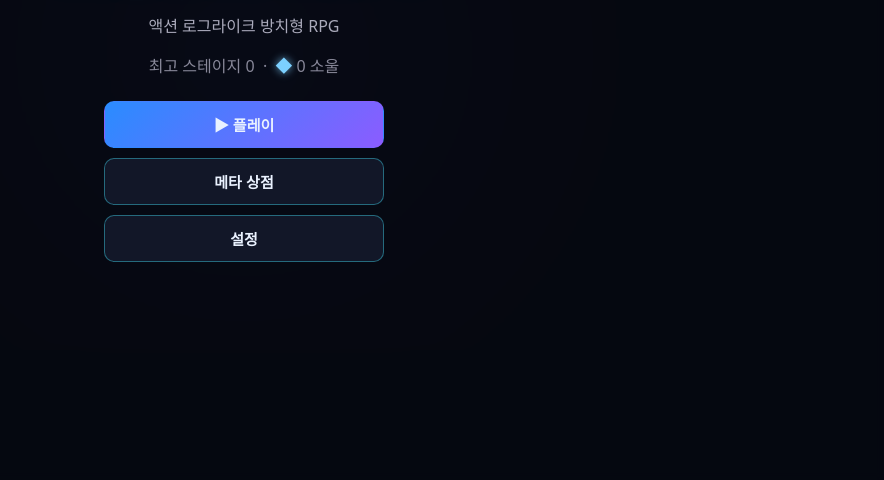
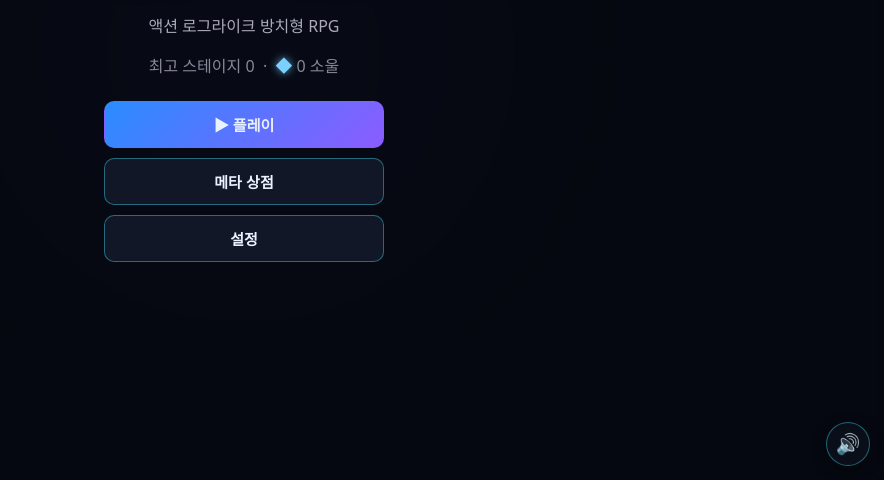
Before and after one commit to guitarfe13-lab/neon-rift, a website with bundled scripts: page index.html in a window 1280 px wide. Shown: the part 320-800 px from the top of the page, without its empty margins (396-1280 px from the left). Built offline with nearby package versions, Linux system fonts and the light colour scheme; files whose address does not match are found by name.

Commit message:
feat: 우측 하단 소리 끄기/켜기 버튼(+M키)
모든 화면 위에 상시 표시되는 DOM 뮤트 토글(🔊/🔇). 클릭 또는 M키로 meta.settings.muted
토글 → audio.setVolumes 적용 + 저장. .mute-btn 스타일 추가.

Co-Authored-By: Claude Opus 4.8 <noreply@anthropic.com>

```diff
--- a/css/style.css
+++ b/css/style.css
@@ -7,6 +7,14 @@ html, body { margin:0; height:100%; background:var(--bg); color:var(--ink);
   radial-gradient(circle at 50% 45%, #141830 0%, #0a0b12 70%); border-radius:10px; }
 #ui-root { position:absolute; inset:0; pointer-events:none; }
 #ui-root > * { pointer-events:auto; }
+
+/* 우측 하단 소리 토글 버튼 */
+.mute-btn { position:absolute; right:14px; bottom:14px; z-index:60;
+  width:44px; height:44px; border-radius:50%; border:1px solid rgba(66,230,255,0.4);
+  background:rgba(12,16,28,0.85); color:#eaf2ff; font-size:20px; line-height:1; cursor:pointer;
+  display:grid; place-items:center; box-shadow:0 4px 14px rgba(0,0,0,0.4); transition:transform .08s, box-shadow .2s; }
+.mute-btn:hover { transform:translateY(-2px); box-shadow:0 8px 18px rgba(66,230,255,0.3); }
+.mute-btn:active { transform:translateY(0); }
 
 /* 오버레이 화면 */
 .screen { position:absolute; inset:0; display:flex; flex-direction:column; gap:16px;
--- a/js/main.js
+++ b/js/main.js
@@ -79,6 +79,14 @@ export function boot() {
   const resumeAudio = () => audio.resume();
   addEventListener('pointerdown', resumeAudio, { once: true });
   addEventListener('keydown', resumeAudio, { once: true });
+  // 우측 하단 소리 끄기/켜기 버튼(모든 화면 위에 상시 표시)
+  const muteBtn = document.createElement('button');
+  muteBtn.className = 'mute-btn'; muteBtn.title = '소리 끄기/켜기 (M)';
+  const syncMute = () => { muteBtn.textContent = meta.settings.muted ? '🔇' : '🔊'; };
+  const toggleMute = () => { meta.settings.muted = !meta.settings.muted; audio.setVolumes(meta.settings); saveMeta(meta); syncMute(); };
+  syncMute(); muteBtn.onclick = toggleMute;
+  document.getElementById('app').appendChild(muteBtn);
+  addEventListener('keydown', (e) => { if (e.key.toLowerCase() === 'm') toggleMute(); });
   // 이미지 에셋 미리 로드(있으면 사용, 없으면 코드 스프라이트 유지)
   preload([
     ...Object.keys(CHARACTERS).map((id) => `assets/sprites/${id}.png`),
```
